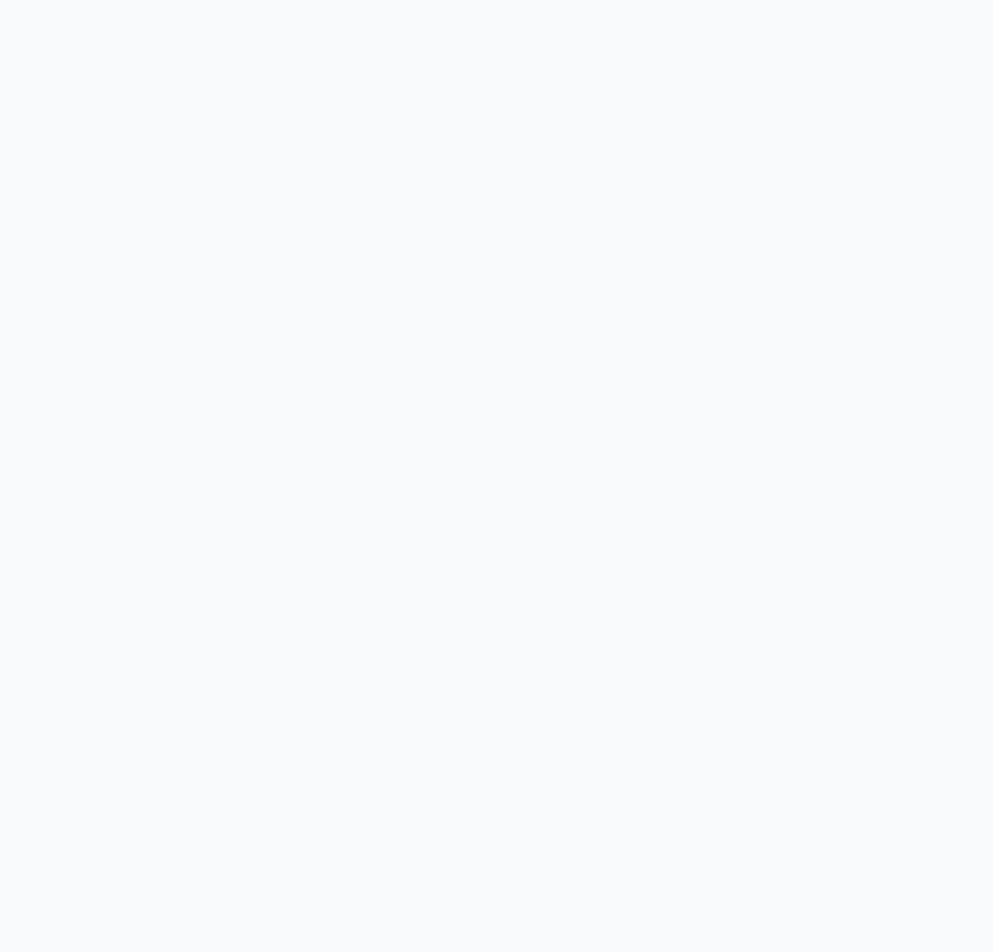
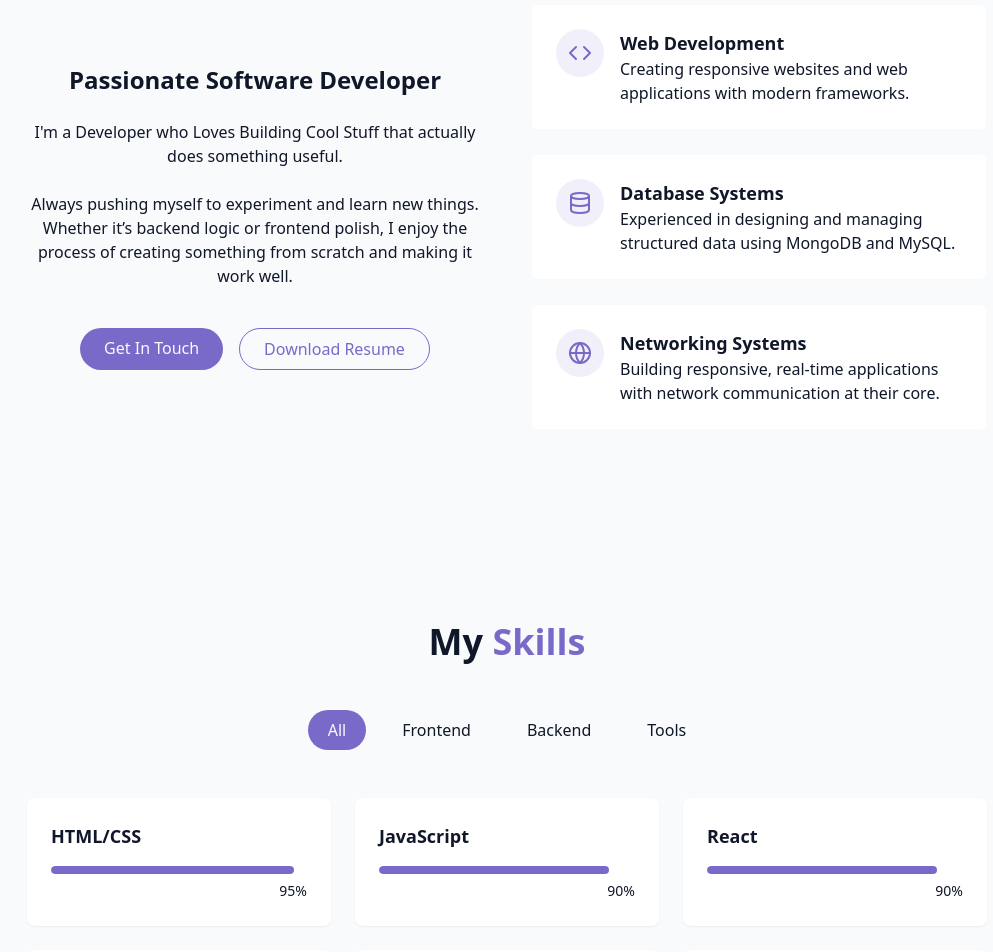
Before and after one commit to Ahmed-Jawad-Tahmid/personal-portfolio, a React (Vite) app: page / in a window 1280 px wide. Shown: the part 980-1932 px from the top of the page, without its empty margins (133-1126 px from the left). Before the commit the page ends 800 px from the top, so only its background shows below. Built offline with nearby package versions, Linux system fonts and the light colour scheme.

Commit message:
About me

```diff
--- /dev/null
+++ b/src/components/AboutSection.jsx
@@ -0,0 +1,93 @@
+import { Globe, Code, Database } from "lucide-react";
+
+export const AboutSection = () => {
+  return (
+    <section id="about" className="py-24 px-4 relative">
+      {" "}
+      <div className="container mx-auto max-w-5xl">
+        <h2 className="text-3xl md:text-4xl font-bold mb-12 text-center">
+          About <span className="text-primary"> Me</span>
+        </h2>
+
+        <div className="grid grid-cols-1 md:grid-cols-2 gap-12 items-center">
+          <div className="space-y-6">
+            <h3 className="text-2xl font-semibold">
+              Passionate Software Developer
+            </h3>
+
+            <p className="text-muted-foreground">
+                I'm a Developer who Loves Building Cool Stuff
+                that actually does something useful.
+            </p>
+
+            <p className="text-muted-foreground">
+              Always pushing myself to experiment and learn new things.
+              Whether it’s backend logic or frontend polish,
+              I enjoy the process of creating something from
+              scratch and making it work well.
+            </p>
+
+            <div className="flex flex-col sm:flex-row gap-4 pt-4 justify-center">
+              <a href="#contact" className="cosmic-button">
+                {" "}
+                Get In Touch
+              </a>
+
+              <a
+                href=""
+                className="px-6 py-2 rounded-full border border-primary text-primary hover:bg-primary/10 transition-colors duration-300"
+              >
+                Download Resume
+              </a>
+            </div>
+          </div>
+
+          <div className="grid grid-cols-1 gap-6">
+            <div className="gradient-border p-6 card-hover">
+              <div className="flex items-start gap-4">
+                <div className="p-3 rounded-full bg-primary/10">
+                  <Code className="h-6 w-6 text-primary" />
+                </div>
+                <div className="text-left">
+                  <h4 className="font-semibold text-lg"> Web Development</h4>
+                  <p className="text-muted-foreground">
+                    Creating responsive websites and web applications with
+                    modern frameworks.
+                  </p>
+                </div>
+              </div>
+            </div>
+            <div className="gradient-border p-6 card-hover">
+              <div className="flex items-start gap-4">
+                <div className="p-3 rounded-full bg-primary/10">
+                  <Database className="h-6 w-6 text-primary" />
+                </div>
+                <div className="text-left">
+                  <h4 className="font-semibold text-lg">Database Systems</h4>
+                  <p className="text-muted-foreground">
+                    Experienced in designing and managing structured data
+                    using MongoDB and MySQL.
+                  </p>
+                </div>
+              </div>
+            </div>
+            <div className="gradient-border p-6 card-hover">
+              <div className="flex items-start gap-4">
+                <div className="p-3 rounded-full bg-primary/10">
+                  <Globe className="h-6 w-6 text-primary" />
+                </div>
+
+                <div className="text-left">
+                  <h4 className="font-semibold text-lg">Networking Systems</h4>
+                  <p className="text-muted-foreground">
+                    Building responsive, real-time applications with network communication at their core.
+                  </p>
+                </div>
+              </div>
+            </div>
+          </div>
+        </div>
+      </div>
+    </section>
+  );
+};
--- a/src/components/HeroSection.jsx
+++ b/src/components/HeroSection.jsx
@@ -9,14 +9,14 @@ export const HeroSection = () => {
       <div className="container max-w-4xl mx-auto text-center z-10">
         <div className="space-y-6">
           <h1 className="text-4xl md:text-6xl font-bold tracking-tight">
-            <span className="opacity-0 animate-fade-in"> Hi, I'm</span>
-            <span className="text-primary opacity-0 animate-fade-in-delay-1">
+            <span className="opacity-0 animate-fade-in-delay-1"> Hi, I'm</span>
+            <span className="text-primary opacity-0 animate-fade-in-delay-3">
               {" "}
               Jawad
             </span>
           </h1>
 
-          <p className="text-lg md:text-xl text-muted-foreground max-2-2xl mx-auto opacity-0 animate-fade-in-delay-3">
+          <p className="text-lg md:text-xl text-muted-foreground max-2-2xl mx-auto opacity-0 animate-fade-in-delay-4">
             I'm a final-year Computer Science student at the UCalgary,
             passionate about software engineering and machine learning.
             Always open to collaboration so feel free to reach out!
@@ -24,7 +24,7 @@ export const HeroSection = () => {
 
           <div className="pt-4 opacity-0 animate-fade-in-delay-4">
             <a href="#projects" className="cosmic-button">
-              View My Work
+              View My Projects
             </a>
           </div>
         </div>
--- /dev/null
+++ b/src/components/SkillsSection.jsx
@@ -0,0 +1,86 @@
+import { useState } from "react";
+import { cn } from "@/lib/utils";
+
+const skills = [
+  // Frontend
+  { name: "HTML/CSS", level: 95, category: "frontend" },
+  { name: "JavaScript", level: 90, category: "frontend" },
+  { name: "React", level: 90, category: "frontend" },
+  { name: "TypeScript", level: 85, category: "frontend" },
+  { name: "Tailwind CSS", level: 90, category: "frontend" },
+  { name: "Next.js", level: 80, category: "frontend" },
+
+  // Backend
+  { name: "Node.js", level: 80, category: "backend" },
+  { name: "Express", level: 75, category: "backend" },
+  { name: "MongoDB", level: 70, category: "backend" },
+  { name: "PostgreSQL", level: 65, category: "backend" },
+  { name: "GraphQL", level: 60, category: "backend" },
+
+  // Tools
+  { name: "Git/GitHub", level: 90, category: "tools" },
+  { name: "Docker", level: 70, category: "tools" },
+  { name: "Figma", level: 85, category: "tools" },
+  { name: "VS Code", level: 95, category: "tools" },
+];
+
+const categories = ["all", "frontend", "backend", "tools"];
+
+export const SkillsSection = () => {
+  const [activeCategory, setActiveCategory] = useState("all");
+
+  const filteredSkills = skills.filter(
+    (skill) => activeCategory === "all" || skill.category === activeCategory
+  );
+  return (
+    <section id="skills" className="py-24 px-4 relative bg-secondary/30">
+      <div className="container mx-auto max-w-5xl">
+        <h2 className="text-3xl md:text-4xl font-bold mb-12 text-center">
+          My <span className="text-primary"> Skills</span>
+        </h2>
+
+        <div className="flex flex-wrap justify-center gap-4 mb-12">
+          {categories.map((category, key) => (
+            <button
+              key={key}
+              onClick={() => setActiveCategory(category)}
+              className={cn(
+                "px-5 py-2 rounded-full transition-colors duration-300 capitalize",
+                activeCategory === category
+                  ? "bg-primary text-primary-foreground"
+                  : "bg-secondary/70 text-forefround hover:bd-secondary"
+              )}
+            >
+              {category}
+            </button>
+          ))}
+        </div>
+
+        <div className="grid grid-cols-1 sm:grid-cols-2 lg:grid-cols-3 gap-6">
+          {filteredSkills.map((skill, key) => (
+            <div
+              key={key}
+              className="bg-card p-6 rounded-lg shadow-xs card-hover"
+            >
+              <div className="text-left mb-4">
+                <h3 className="font-semibold text-lg"> {skill.name}</h3>
+              </div>
+              <div className="w-full bg-secondary/50 h-2 rounded-full overflow-hidden">
+                <div
+                  className="bg-primary h-2 rounded-full origin-left animate-[grow_1.5s_ease-out]"
+                  style={{ width: skill.level + "%" }}
+                />
+              </div>
+
+              <div className="text-right mt-1">
+                <span className="text-sm text-muted-foreground">
+                  {skill.level}%
+                </span>
+              </div>
+            </div>
+          ))}
+        </div>
+      </div>
+    </section>
+  );
+};
--- a/src/pages/Home.jsx
+++ b/src/pages/Home.jsx
@@ -2,6 +2,8 @@ import { ThemeToggle } from "../components/ThemeToggle"
 import { StarBackground } from "@/components/StarBackground"
 import { Navbar } from "../components/Navbar.jsx"
 import { HeroSection } from "../components/HeroSection.jsx"
+import { AboutSection } from "../components/AboutSection.jsx"
+import { SkillsSection } from "../components/SkillsSection.jsx"
 
 export const Home = () => {
     return <div className="min-h-screen bg-background text-foreground overflow-x-hidden">
@@ -14,6 +16,9 @@ export const Home = () => {
         {/* Main Content */}
         <main>
             <HeroSection />
+            <AboutSection />
+            <SkillsSection />
+
         </main>
         {/* Footer */}
     </div>
```
